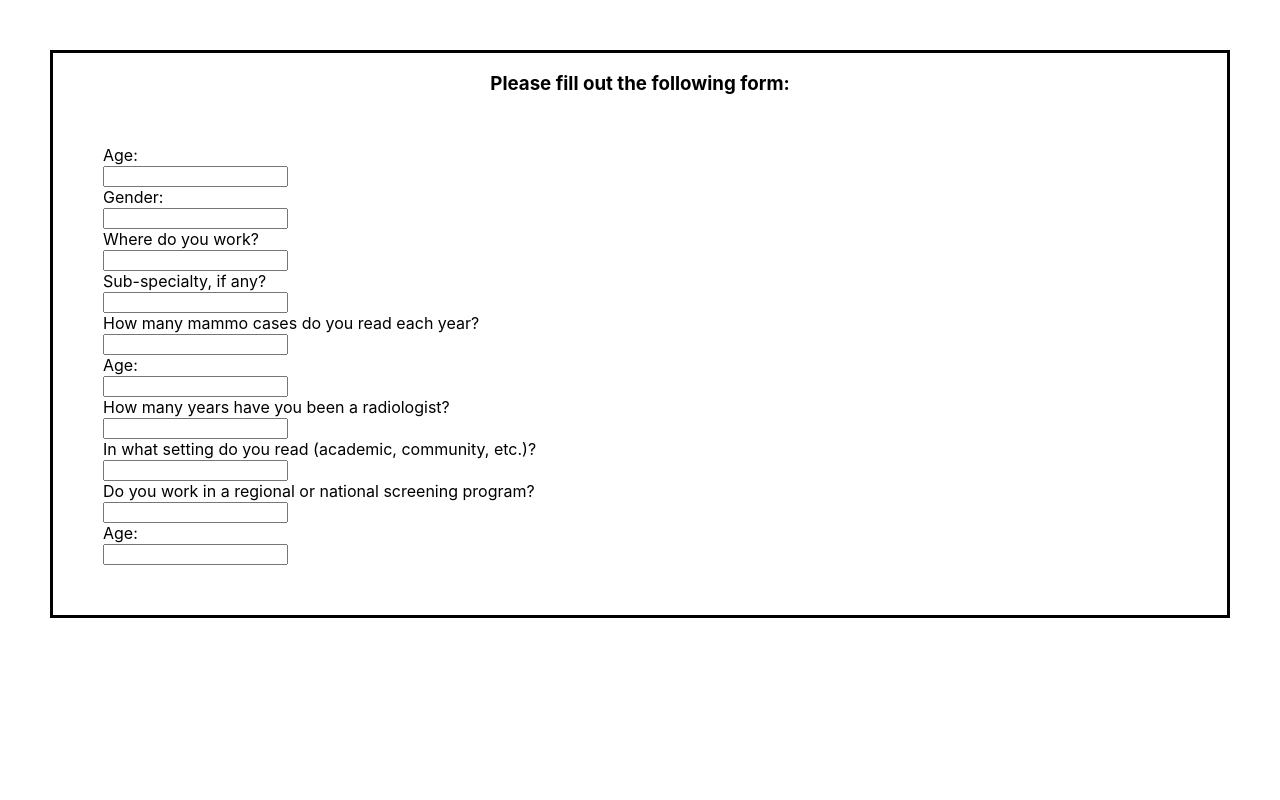
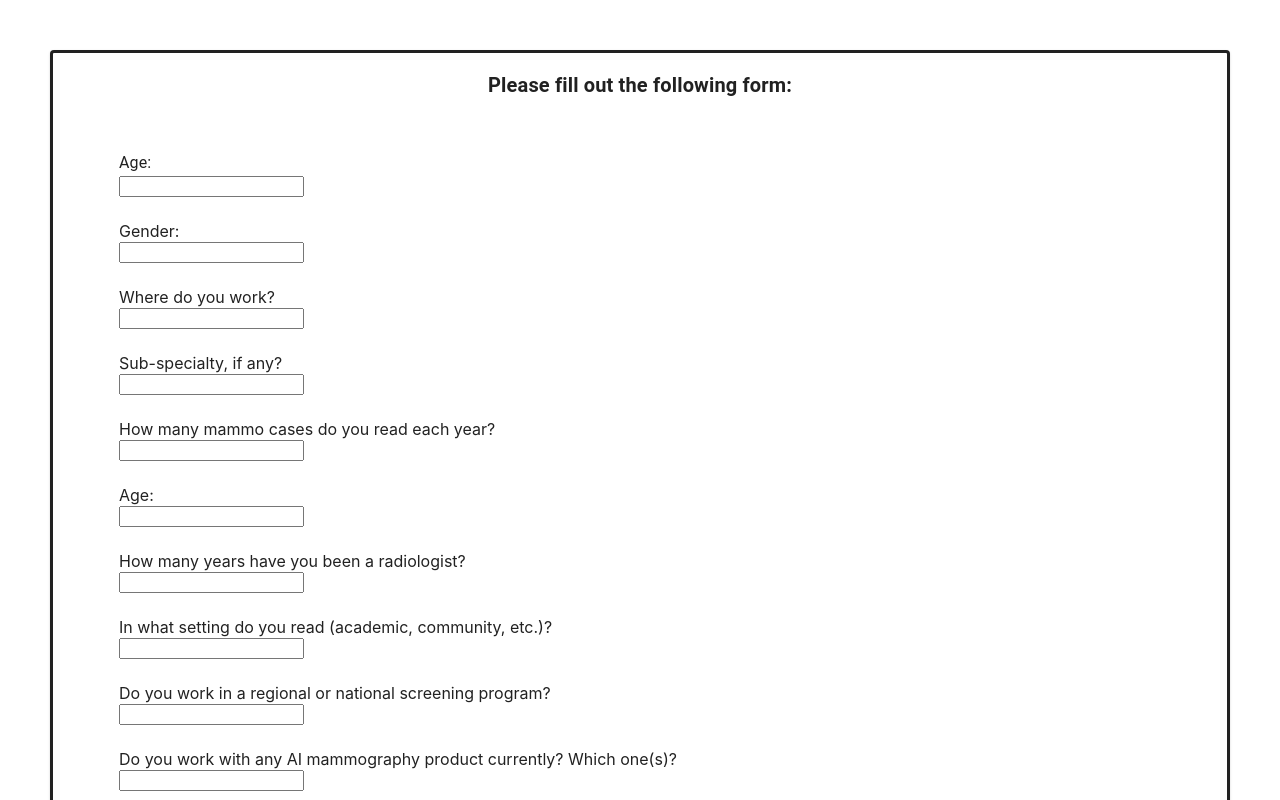
Before and after one commit to aldew5/Mammogram-Checking, a React (Create React App) app: page / in a window 1280 px wide. Shown: the top 800 px of the page. Built offline with nearby package versions, Linux system fonts and the light colour scheme.

Commit message:
added experiment page and finished form

```diff
--- a/src/App.tsx
+++ b/src/App.tsx
@@ -1,4 +1,5 @@
 import Landing from "./pages/Landing";
+import Experiment from "./pages/Experiment";
 import { Route, BrowserRouter as Router, Routes } from "react-router-dom";
 import './App.css';
 
@@ -8,6 +9,7 @@ function App() {
       <div className="App">
         <Routes>
           <Route path="/" element={<Landing />} />
+          <Route path="/experiment" element={<Experiment />} />
         </Routes>
       </div>
     </Router>
--- /dev/null
+++ b/src/components/Image.tsx
@@ -0,0 +1,11 @@
+import Cat from "../assets/cat.jpeg";
+
+const Image = () => {
+    return (
+        <div>
+            <img src={Cat} alt="not found" width="500px"/>
+        </div>
+    )
+}
+
+export default Image;
--- a/src/components/Menu.tsx
+++ b/src/components/Menu.tsx
@@ -1,4 +1,9 @@
 import { useState } from "react";
+import { useNavigate } from "react-router-dom";
+import Card from "@mui/material/Card";
+import CardContent from "@mui/material/CardContent";
+import Button from "@mui/material/Button";
+import Typography from "@mui/material/Typography";
 
 const Menu = () => {
 
@@ -13,55 +18,84 @@ const Menu = () => {
     const [program, setProgram] = useState<string>("");
     const [models, setModels] = useState<string>("");
 
+    const navigate = useNavigate();
+
     return (
-        <div style={{ textAlign: "left", borderStyle: "solid", margin: "50px" }}>
+        <Card sx={{ textAlign: "left", borderStyle: "solid" }}>
+            <CardContent>
                 <div style={{ textAlign: "center" }}>
-                <h3>Please fill out the following form:</h3>
+                    <Typography variant="h6"><b>Please fill out the following form:</b></Typography>
                 </div>
                 <div style={{ margin: "50px" }}>
                     <form>
-                    <label htmlFor="age">Age: </label><br />
+                        <label htmlFor="age"><Typography>Age:</Typography></label>
                         <input type="text" id="age"
-                        value={age} onChange={(e) => { setAge(e.target.value) }} /><br />
+                            value={age} onChange={(e) => { setAge(e.target.value) }}
+                            style={{ marginBottom: "1.5rem" }}
+                        /><br />
 
                         <label htmlFor="gender">Gender: </label><br />
                         <input type="text" id="gender"
-                        value={gender} onChange={(e) => { setGender(e.target.value) }} /><br />
+                            value={gender} onChange={(e) => { setGender(e.target.value) }}
+                            style={{ marginBottom: "1.5rem" }}
+                        /><br />
 
                         <label htmlFor="location">Where do you work? </label><br />
                         <input type="text" id="location"
-                        value={location} onChange={(e) => { setLocation(e.target.value) }} /><br />
+                            value={location} onChange={(e) => { setLocation(e.target.value) }}
+                            style={{ marginBottom: "1.5rem" }}
+                        /><br />
 
                         <label htmlFor="specialty">Sub-specialty, if any? </label><br />
                         <input type="text" id="specialty"
-                        value={specialty} onChange={(e) => { setSpecialty(e.target.value) }} /><br />
+                            value={specialty} onChange={(e) => { setSpecialty(e.target.value) }}
+                            style={{ marginBottom: "1.5rem" }}
+                        /><br />
 
                         <label htmlFor="mammo_number">How many mammo cases do you read each year? </label><br />
                         <input type="text" id="mammo_number"
-                        value={mammo} onChange={(e) => { setMammo(e.target.value) }} /><br />
+                            value={mammo} onChange={(e) => { setMammo(e.target.value) }}
+                            style={{ marginBottom: "1.5rem" }}
+                        /><br />
 
                         <label htmlFor="screening_number">Age: </label><br />
                         <input type="text" id="screening_number"
-                        value={screening} onChange={(e) => { setScreening(e.target.value) }} /><br />
+                            value={screening} onChange={(e) => { setScreening(e.target.value) }}
+                            style={{ marginBottom: "1.5rem" }}
+                        /><br />
 
                         <label htmlFor="years">How many years have you been a radiologist? </label><br />
                         <input type="text" id="years"
-                        value={years} onChange={(e) => { setYears(e.target.value) }} /><br />
+                            value={years} onChange={(e) => { setYears(e.target.value) }}
+                            style={{ marginBottom: "1.5rem" }}
+                        /><br />
 
                         <label htmlFor="setting">In what setting do you read (academic, community, etc.)? </label><br />
                         <input type="text" id="setting"
-                        value={setting} onChange={(e) => { setSetting(e.target.value) }} /><br />
+                            value={setting} onChange={(e) => { setSetting(e.target.value) }}
+                            style={{ marginBottom: "1.5rem" }}
+                        /><br />
 
                         <label htmlFor="program">Do you work in a regional or national screening program? </label><br />
                         <input type="text" id="program"
-                        value={program} onChange={(e) => { setProgram(e.target.value) }} /><br />
+                            value={program} onChange={(e) => { setProgram(e.target.value) }}
+                            style={{ marginBottom: "1.5rem" }}
+                        /><br />
 
-                    <label htmlFor="models">Age: </label><br />
+                        <label htmlFor="models">Do you work with any AI mammography product currently? Which one(s)? </label><br />
                         <input type="text" id="models"
-                        value={models} onChange={(e) => { setModels(e.target.value) }} />
+                            value={models} onChange={(e) => { setModels(e.target.value) }}
+                            style={{ marginBottom: "1.5rem" }}
+                        /><br />
+                        <div style={{ textAlign: "center" }}>
+                            <Button variant="contained" onClick={() => { navigate("/experiment") }}>
+                                Submit
+                            </Button>
+                        </div>
                     </form>
                 </div>
-        </div>
+            </CardContent>
+        </Card>
     )
 }
 
--- /dev/null
+++ b/src/pages/Experiment.tsx
@@ -0,0 +1,12 @@
+import Image from "../components/Image";
+
+const Experiment = () => {
+    return (
+        <div style={{marginTop:"100px"}}>
+            <Image />
+        </div>
+    )
+
+}
+
+export default Experiment;
--- a/src/pages/Landing.tsx
+++ b/src/pages/Landing.tsx
@@ -2,7 +2,7 @@ import Menu from "../components/Menu";
 
 const Landing = () => {
     return (
-        <div>
+        <div style={{padding: "50px"}}>
             <Menu />
         </div>
     )
```
Also changed, not shown: src/assets/cat.jpeg (added). Lines whose indentation alone changed are shown as unchanged.
